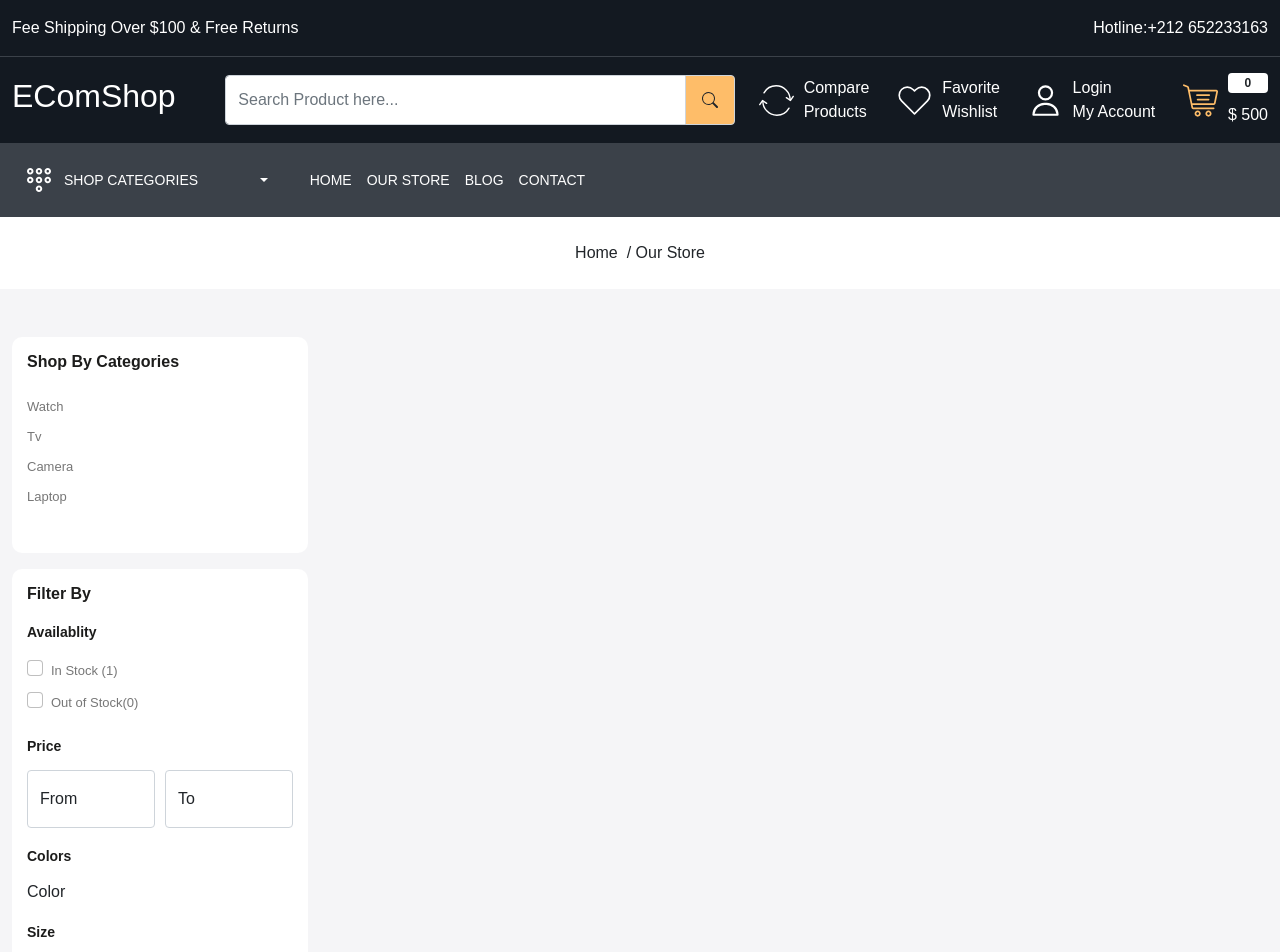
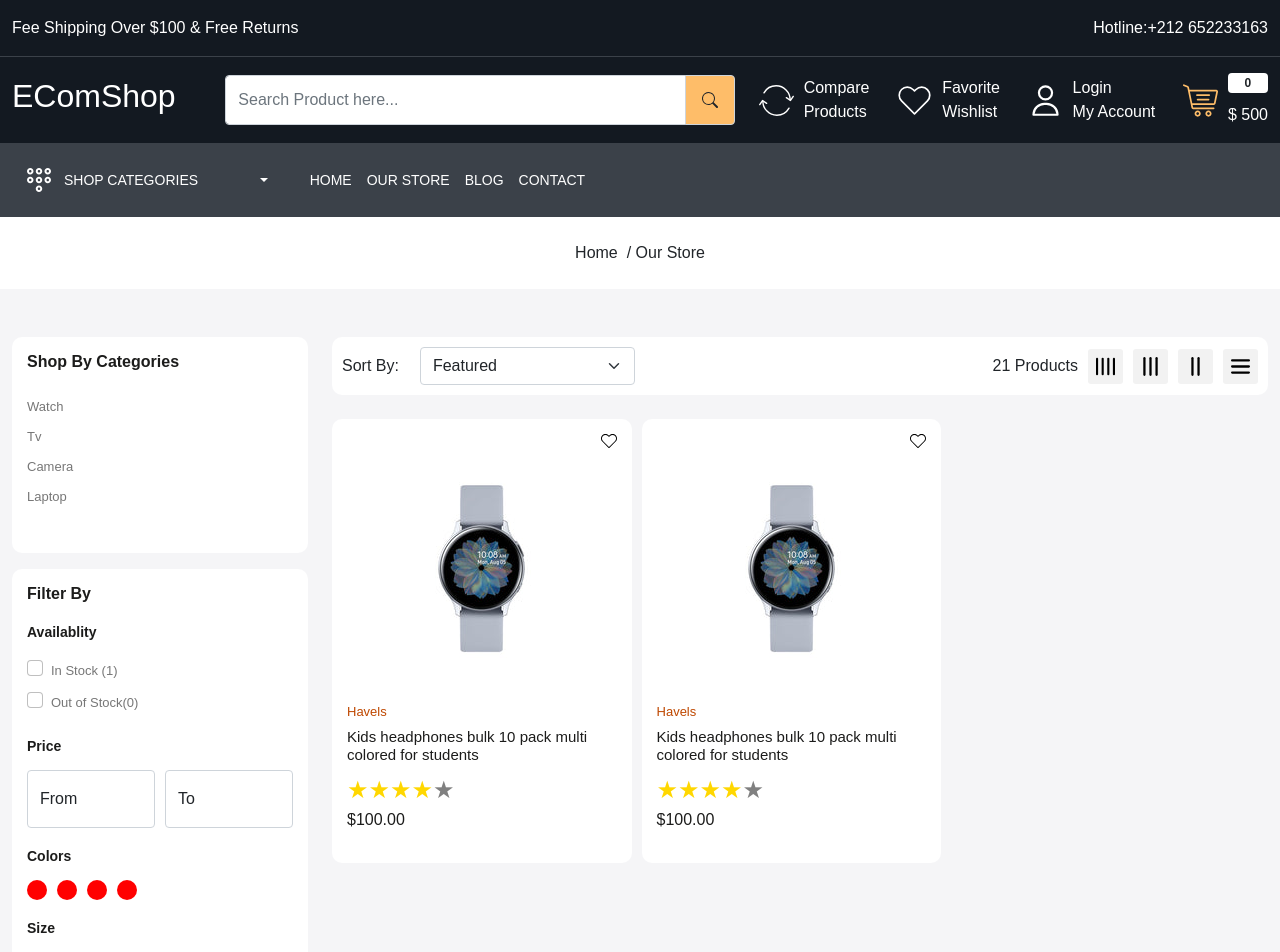
Before and after one commit to ismail-safha/MERN_ECOM_UI_BACK_END_DASHBORD, a React (Vite) app: page /store in a window 1280 px wide. Shown: the top 952 px of the page. Built offline with nearby package versions, Linux system fonts and the light colour scheme.

Commit message:
Products & blog page

```diff
--- a/src/App.css
+++ b/src/App.css
@@ -12,6 +12,7 @@
   --color-777777: #777777;
   --color-bf4800: #bf4800;
   --color-1c1c1b: #1c1c1b;
+  --color-ededed: #ededed;
 }
 .section-heading {
   font-size: 26px;
@@ -433,5 +434,44 @@
   background-color: white;
   border-radius: 10px;
 }
-
+.grid img {
+  width: 35px;
+  height: 35px;
+  background-color: #f2f2f2;
+  padding: 8px;
+  border-radius: 3px;
+  cursor: pointer;
+}
+.gr-12 {
+  width: 100%;
+}
+.gr-6 {
+  width: 49%;
+}
+.gr-4 {
+  width: 32%;
+}
+.gr-3 {
+  width: 24%;
+}
+.gr-12 .product-card {
+  display: flex;
+  gap: 20px;
+}
+.gr-6 .product-image {
+  width: 100%;
+}
+.gr-6 .product-image img {
+  margin: auto;
+  display: block;
+}
+.gr-12 .product-card .product-image {
+  width: 270px;
+}
+.gr-12 .product-card .product-image {
+  height: auto;
+}
+.gr-12 .action-bar {
+  top: 17%;
+}
 /* Our store ends here */
--- a/src/App.jsx
+++ b/src/App.jsx
@@ -5,6 +5,7 @@
 import About from "./pages/About";
 import Contact from "./pages/Contact";
 import OurStore from "./pages/OurStore";
+import Blog from "./pages/Blog";
 
 function App() {
   return (
@@ -16,6 +17,7 @@
             <Route path="about" element={<About />} />
             <Route path="contact" element={<Contact />} />
             <Route path="store" element={<OurStore />} />
+            <Route path="blogs" element={<Blog />} />
           </Route>
         </Routes>
       </BrowserRouter>
--- /dev/null
+++ b/src/components/Color.jsx
@@ -0,0 +1,14 @@
+const Color = () => {
+  return (
+    <>
+      <ul className="colors ps-0">
+        <li></li>
+        <li></li>
+        <li></li>
+        <li></li>
+      </ul>
+    </>
+  );
+};
+
+export default Color;
--- a/src/components/Header.jsx
+++ b/src/components/Header.jsx
@@ -134,7 +134,7 @@
                     <NavLink className="text-white" to="/store">
                       Our Store
                     </NavLink>
-                    <NavLink className="text-white" to="/">
+                    <NavLink className="text-white" to="/blogs">
                       Blog
                     </NavLink>
                     <NavLink className="text-white" to="/">
--- a/src/components/ProductCard.jsx
+++ b/src/components/ProductCard.jsx
@@ -8,10 +8,18 @@
 import prodcompare from "../../public/images/prodcompare.svg";
 import view from "../../public/images/view.svg";
 import addcart from "../../public/images/add-cart.svg";
+import { useLocation } from "react-router-dom";
 
-const ProductCard = () => {
+const ProductCard = (props) => {
+  // eslint-disable-next-line react/prop-types
+  const { grid } = props;
+  console.log(grid);
+  let location = useLocation();
   return (
-    <div className="col-3">
+    <>
+      <div
+        className={`${location.pathname === "/store" ? `gr-${grid}` : "col-3"}`}
+      >
         <div className="product-card position-relative">
           <div className="wishlist-icon position-absolute">
             <button className="border-0 bg-transparent">
@@ -34,6 +42,12 @@
               edit={false}
               activeColor="#ffd700"
             />
+            <p className={`description ${grid === 12 ? "d-block" : "d-none"}`}>
+              At vero eos et accusamus et iusto odio dignissimos ducimus qui
+              blanditiis praesentium voluptatum deleniti atque corrupti quos
+              dolores et quas molestias excepturi sint occaecati cupiditate non
+              provident, similique sunt...
+            </p>
             <p className="price">$100.00</p>
           </div>
           <div className="action-bar position-absolute">
@@ -51,6 +65,55 @@
           </div>
         </div>
       </div>
+      <div
+        className={`${location.pathname === "/store" ? `gr-${grid}` : "col-3"}`}
+      >
+        <div className="product-card position-relative">
+          <div className="wishlist-icon position-absolute">
+            <button className="border-0 bg-transparent">
+              <img src={wish} alt="wishlist" />
+            </button>
+          </div>
+          <div className="product-image">
+            <img src={watch} className="img-fluid" alt="product image" />
+            <img src={watch2} className="img-fluid" alt="product image" />
+          </div>
+          <div className="product-details">
+            <h6 className="brand">Havels</h6>
+            <h5 className="product-title">
+              Kids headphones bulk 10 pack multi colored for students
+            </h5>
+            <ReactStars
+              count={5}
+              size={24}
+              value={4}
+              edit={false}
+              activeColor="#ffd700"
+            />
+            <p className={`description ${grid === 12 ? "d-block" : "d-none"}`}>
+              At vero eos et accusamus et iusto odio dignissimos ducimus qui
+              blanditiis praesentium voluptatum deleniti atque corrupti quos
+              dolores et quas molestias excepturi sint occaecati cupiditate non
+              provident, similique sunt...
+            </p>
+            <p className="price">$100.00</p>
+          </div>
+          <div className="action-bar position-absolute">
+            <div className="d-flex flex-column gap-15">
+              <button className="border-0 bg-transparent">
+                <img src="/images/prodcompare.svg" alt="compare" />
+              </button>
+              <button className="border-0 bg-transparent">
+                <img src="/images/view.svg" alt="view" />
+              </button>
+              <button className="border-0 bg-transparent">
+                <img src="/images/add-cart.svg" alt="addcart" />
+              </button>
+            </div>
+          </div>
+        </div>
+      </div>
+    </>
   );
 };
 
--- /dev/null
+++ b/src/pages/Blog.jsx
@@ -0,0 +1,49 @@
+import BreadCrumb from "../components/BreadCrumb";
+import Meta from "../components/Meta";
+import BlogCard from "../components/BlogCard";
+
+const Blog = () => {
+  return (
+    <>
+      <Meta title={"Blogs"} />
+      <BreadCrumb title="Blogs" />
+      <div className="blog-wrapper home-wrapper-2 py-5">
+        <div className="container-xxl">
+          <div className="row">
+            <div className="col-3">
+              <div className="filter-card mb-3">
+                <h3 className="filter-title">Find By Categories</h3>
+                <div>
+                  <ul className="ps-0">
+                    <li>Watch</li>
+                    <li>Tv</li>
+                    <li>Camera</li>
+                    <li>Laptop</li>
+                  </ul>
+                </div>
+              </div>
+            </div>
+            <div className="col-9">
+              <div className="row">
+                <div className="col-6 mb-3">
+                  <BlogCard />
+                </div>
+                <div className="col-6 mb-3">
+                  <BlogCard />
+                </div>
+                <div className="col-6 mb-3">
+                  <BlogCard />
+                </div>
+                <div className="col-6 mb-3">
+                  <BlogCard />
+                </div>
+              </div>
+            </div>
+          </div>
+        </div>
+      </div>
+    </>
+  );
+};
+
+export default Blog;
--- a/src/pages/OurStore.jsx
+++ b/src/pages/OurStore.jsx
@@ -1,8 +1,13 @@
+import { useState } from "react";
 import ReactStars from "react-rating-stars-component";
 import BreadCrumb from "../components/BreadCrumb";
+import Color from "../components/Color";
 import Meta from "../components/Meta";
+import ProductCard from "../components/ProductCard";
 
 const OurStore = () => {
+  const [grid, setGrid] = useState(4);
+
   return (
     <>
       <Meta title={"Our Store"} />
@@ -11,6 +16,7 @@
       <div className="store-wrapper home-wrapper-2 py-5">
         <div className="container-xxl">
           <div className="row">
+            {/* left */}
             <div className="col-3">
               {/* section Categories */}
               <div className="filter-card mb-3">
@@ -76,8 +82,7 @@
                   </div>
                   <h5 className="sub-title">Colors</h5>
                   <div>
-                    {/* <Color /> */}
-                    <div>Color</div>
+                    <Color />
                   </div>
                   <h5 className="sub-title">Size</h5>
                   <div>
@@ -133,7 +138,7 @@
                   <div className="random-products mb-3 d-flex">
                     <div className="w-50">
                       <img
-                        src="images/watch.jpg"
+                        src="/images/watch.jpg"
                         className="img-fluid"
                         alt="watch"
                       />
@@ -155,7 +160,7 @@
                   <div className="random-products d-flex">
                     <div className="w-50">
                       <img
-                        src="images/watch.jpg"
+                        src="/images/watch.jpg"
                         className="img-fluid"
                         alt="watch"
                       />
@@ -177,7 +182,88 @@
                 </div>
               </div>
             </div>
-            <div className="col-9"></div>
+            {/* right */}
+            <div className="col-9">
+              <div className="filter-sort-grid mb-4">
+                <div className="d-flex justify-content-between align-items-center">
+                  <div className="d-flex align-items-center gap-10">
+                    <p className="mb-0 d-block" style={{ width: "100px" }}>
+                      Sort By:
+                    </p>
+                    <select
+                      name=""
+                      defaultValue={"manula"}
+                      className="form-control form-select"
+                      id=""
+                    >
+                      <option value="manual">Featured</option>
+                      <option value="best-selling">Best selling</option>
+                      <option value="title-ascending">
+                        Alphabetically, A-Z
+                      </option>
+                      <option value="title-descending">
+                        Alphabetically, Z-A
+                      </option>
+                      <option value="price-ascending">
+                        Price, low to high
+                      </option>
+                      <option value="price-descending">
+                        Price, high to low
+                      </option>
+                      <option value="created-ascending">
+                        Date, old to new
+                      </option>
+                      <option value="created-descending">
+                        Date, new to old
+                      </option>
+                    </select>
+                  </div>
+                  <div className="d-flex align-items-center gap-10">
+                    <p className="totalproducts mb-0">21 Products</p>
+                    <div className="d-flex gap-10 align-items-center grid">
+                      <img
+                        onClick={() => {
+                          setGrid(3);
+                        }}
+                        src="/images/gr4.svg"
+                        className="d-block img-fluid"
+                        alt="grid"
+                      />
+                      <img
+                        onClick={() => {
+                          setGrid(4);
+                        }}
+                        src="/images/gr3.svg"
+                        className="d-block img-fluid"
+                        alt="grid"
+                      />
+                      <img
+                        onClick={() => {
+                          setGrid(6);
+                        }}
+                        src="/images/gr2.svg"
+                        className="d-block img-fluid"
+                        alt="grid"
+                      />
+
+                      <img
+                        onClick={() => {
+                          setGrid(12);
+                        }}
+                        src="/images/gr.svg"
+                        className="d-block img-fluid"
+                        alt="grid"
+                      />
+                    </div>
+                  </div>
+                </div>
+              </div>
+              <div className="products-list pb-5">
+                <div className="d-flex gap-10 flex-wrap">
+                  <ProductCard grid={grid} />
+                </div>
+              </div>
+            </div>
           </div>
         </div>
       </div>
```
Also changed, not shown: 1 other file (tests, documents, lock files or other folders). Lines whose indentation alone changed are shown as unchanged.
